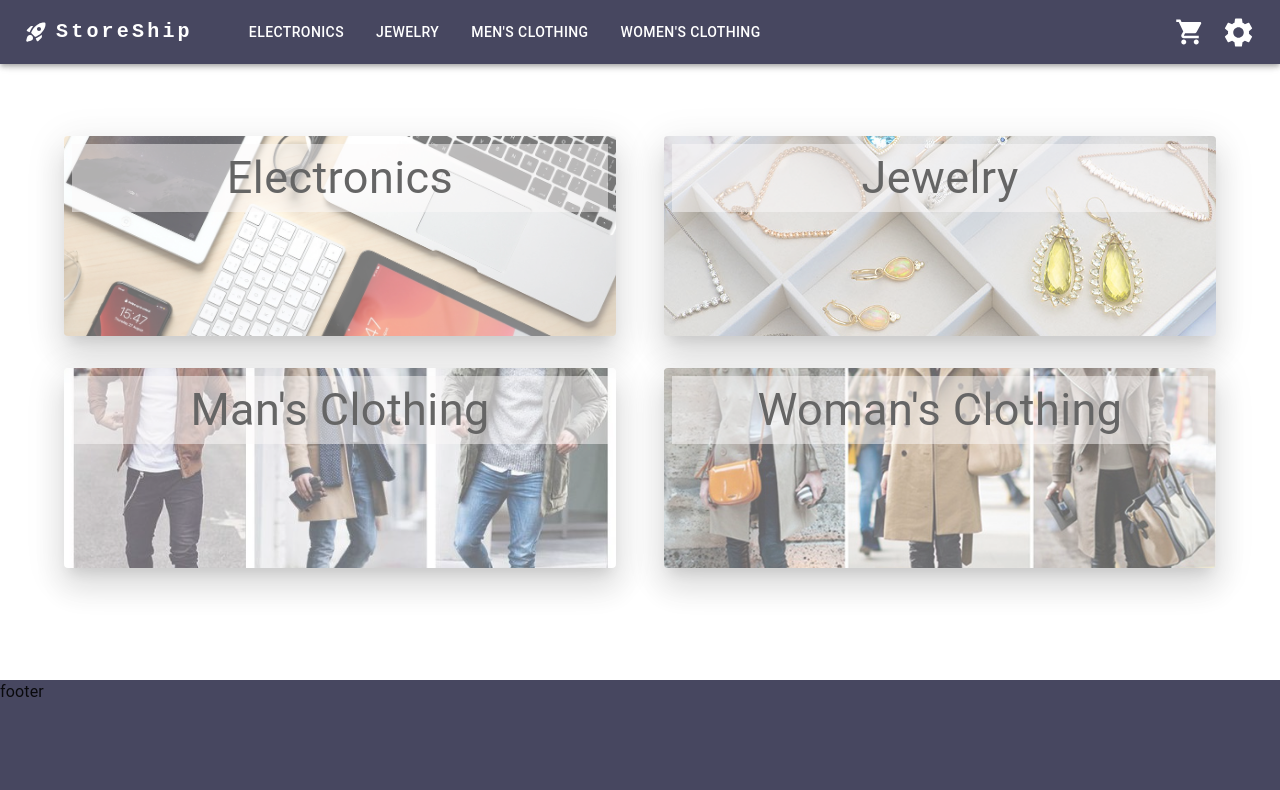
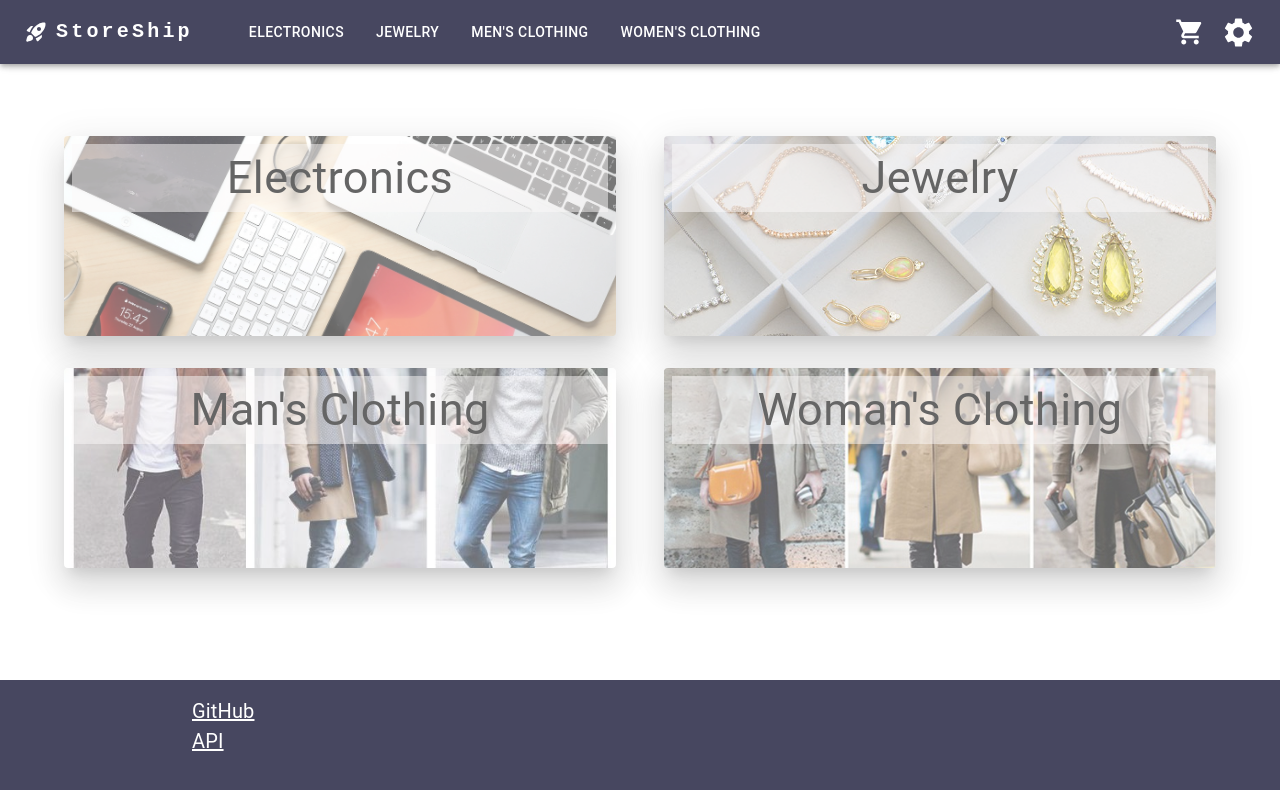
Before and after one commit to SmorzhaniukCinis/storeship, a React (Create React App) app: page / in a window 1280 px wide. Shown: the top 790 px of the page. Built offline with nearby package versions, Linux system fonts and the light colour scheme.

Commit message:
made footer

```diff
--- a/src/components/CartPage/CartHead.tsx
+++ b/src/components/CartPage/CartHead.tsx
@@ -4,9 +4,7 @@ import Typography from "@mui/material/Typography";
 import Button from "@mui/material/Button";
 import CloseIcon from "@mui/icons-material/Close";
 import {useNavigate} from "react-router-dom";
-import {useAppDispatch, useAppSelector} from "../../redux/hooks";
-import {cartSelectors} from "../../redux/carts/cartsSelectors";
-import {setProductQuantity} from "../../redux/persist/persistSlise";
+import {useAppSelector} from "../../redux/hooks";
 import {persistSelectors} from "../../redux/persist/persistSelectors";
 
 type props = {
--- a/src/components/Surfaces/Footer.tsx
+++ b/src/components/Surfaces/Footer.tsx
@@ -1,11 +1,21 @@
 import React from 'react';
-import {Box, Paper, useTheme} from "@mui/material";
+import {Box} from "@mui/material";
+
+const linkStyle = {
+    color: '#fff',
+    fontSize: 20,
+    paddingBottom: 10,
+    display: 'initial',
+    width: 'auto'
+}
 
 export const Footer = () => {
 
     return (
-        <Box sx={{bgcolor: 'primary.main', height: "15vh"}}>
-            footer
+        <Box sx={{bgcolor: 'primary.main', height: "15vh", pl: '15%', pr: '15%', pt: 2, alignItems: 'flex-start'}}>
+            <a target='_blank' style={linkStyle} href='https://github.com/SmorzhaniukCinis' rel="noreferrer">GitHub</a>
+            <br/>
+            <a target='_blank' style={linkStyle} href='https://fakestoreapi.com' rel="noreferrer">API</a>
         </Box>
     );
 };
```
